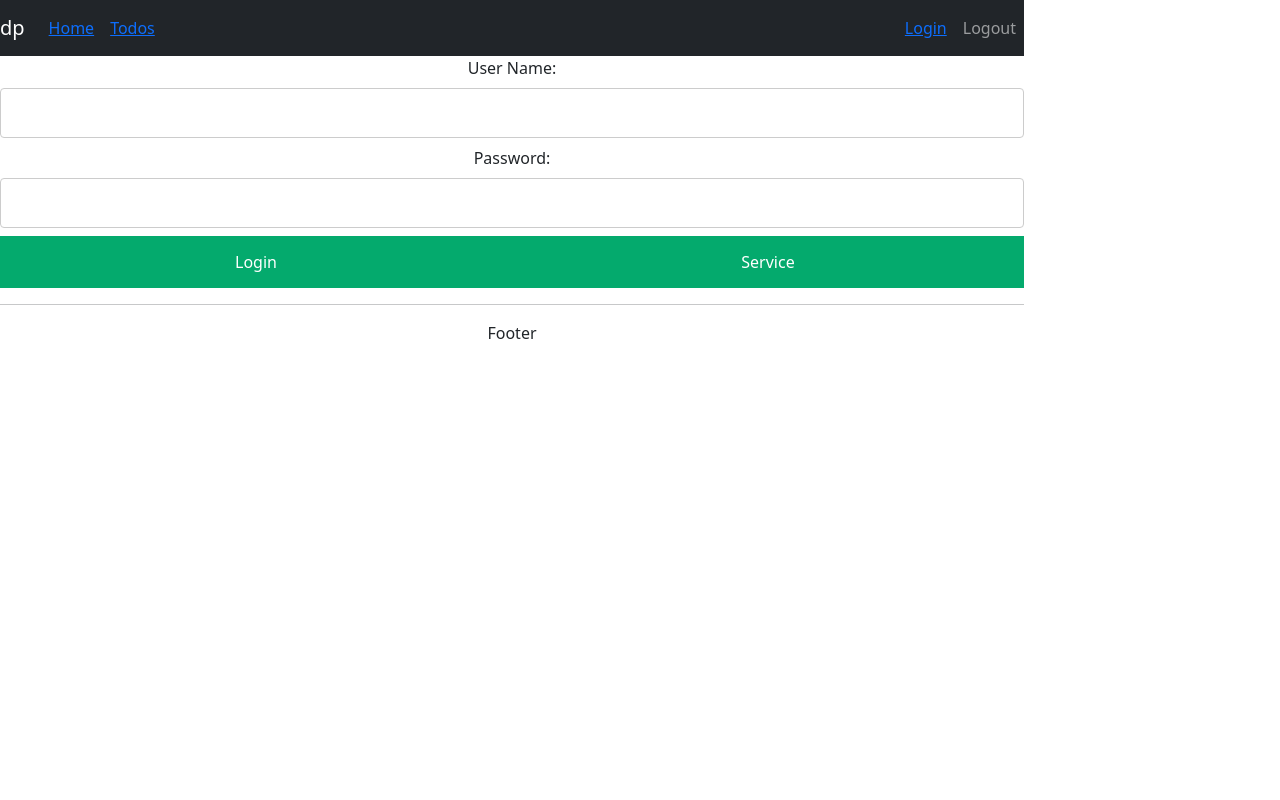
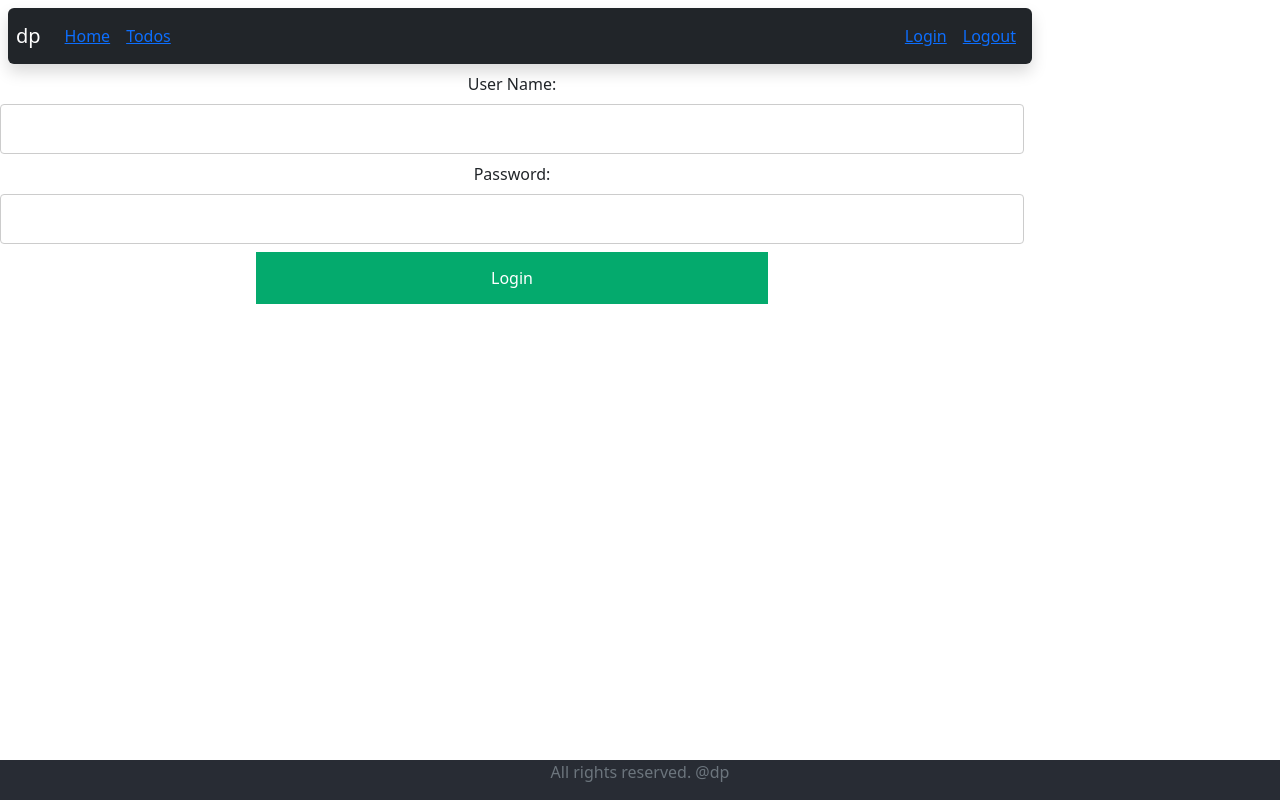
Before and after one commit to divyaprakashdp/todo, a React (Create React App) app: page / in a window 1280 px wide. Built offline with nearby package versions, Linux system fonts and the light colour scheme.

Commit message:
Added Logout component and its routing Updated footer component

```diff
--- a/src/App.css
+++ b/src/App.css
@@ -1,5 +1,6 @@
 .App {
   text-align: center;
+
 }
 
 .App-logo {
@@ -64,3 +65,11 @@ button {
 button:hover {
   background-color: #45a049;
 }
+
+.footer{
+  position: absolute;
+  bottom: 0;
+  width: 100%;
+  height: 40px;
+  background-color: #282c34;
+}
--- a/src/App.js
+++ b/src/App.js
@@ -8,7 +8,7 @@ import 'bootstrap/dist/css/bootstrap.css'
 class App extends Component{
     render(){
         return (
-            <div className="App">
+            <div className="App conainer">
               {/* <Counter/> */}
               <ToDoApp/>
             </div>
--- a/src/ToDoApp/todoApp.jsx
+++ b/src/ToDoApp/todoApp.jsx
@@ -15,17 +15,18 @@ export default class ToDoApp extends Component {
             <div>
 
                 <Router>
-                <HeaderComponent/>
+                    <HeaderComponent />
                     <Routes>
 
                         <Route path="/" element={<LoginComponentWithNavigation />} />
                         <Route path="/login" element={<LoginComponentWithNavigation />} />
                         <Route path="/welcome/:name" element={<WelcomeComponentWithParams />} />
                         <Route path="/todos" element={<ListTodosComponent />} />
+                        <Route path="/logout" element={<LogoutComponent />} />
                         <Route path="*" element={<ErrorComponent />} />
 
                     </Routes>
-                    <FooterComponent/>
+                    <FooterComponent />
                 </Router>
                 {/* <LoginComponent/> */}
                 {/* <WelcomeComponent/> */}
@@ -34,11 +35,22 @@ export default class ToDoApp extends Component {
     }
 }
 
-class HeaderComponent extends Component{
-    render(){
-        return(
+class LogoutComponent extends Component {
+    render() {
+        return (
+            <>
+                <h1>You are logged out</h1>
+                <div className='container'>Thank you for using the application.</div>
+            </>
+        )
+    }
+}
+
+class HeaderComponent extends Component {
+    render() {
+        return (
             <header>
-                <nav className='navbar navbar-expand-md navbar-dark bg-dark'>
+                <nav className='navbar navbar-expand-md navbar-dark bg-dark p-2 m-2 w-100  bg-info text-white shadow rounded-2'>
                     <div><a className='navbar-brand' href="https://www.linkedin.com/in/divyaprakashdp/" target="_blank">dp</a></div>
                     <ul className='navbar-nav'>
                         <li className='nav-link'>
@@ -51,8 +63,11 @@ class HeaderComponent extends Component{
 
                     <ul className='navbar-nav navbar-collapse justify-content-end'>
                         <li className='nav-link'>
-                            <Link to="/login">Login</Link></li>
-                        <li className='nav-link'>Logout</li>
+                            <Link to="/login">Login</Link>
+                        </li>
+                        <li className='nav-link'>
+                            <Link to="/logout">Logout</Link>
+                        </li>
                     </ul>
                 </nav>
             </header>
@@ -60,12 +75,14 @@ class HeaderComponent extends Component{
     }
 }
 
-class FooterComponent extends Component{
-    render(){
-        return(
-            <div>
-                <hr/>Footer
-            </div>
+class FooterComponent extends Component {
+    render() {
+        return (
+            <>
+            <footer className='footer'>
+                <span className='text-muted'>All rights reserved. @dp</span>
+            </footer>
+            </>
         )
     }
 }
@@ -84,7 +101,7 @@ class ListTodosComponent extends Component {
 
     render() {
         return (
-            <div>
+            <div className='container'>
                 <h1>Todo List</h1>
 
                 <table className="table table-bordered">
@@ -152,7 +169,7 @@ class LoginComponent extends Component {
         // this.handlePasswordChange = this.handlePasswordChange.bind(this)
         this.handleChange = this.handleChange.bind(this)
         this.logInClicked = this.logInClicked.bind(this)
-        this.executeHelloWorldService = this.executeHelloWorldService.bind(this)
+        // this.executeHelloWorldService = this.executeHelloWorldService.bind(this)
         this.handleSuccessMsg = this.handleSuccessMsg.bind(this)
         this.handleError = this.handleError.bind(this)
     }
@@ -197,11 +214,11 @@ class LoginComponent extends Component {
         }
     }
 
-    executeHelloWorldService() {
-        HelloWorldService.executor()
-            .then(response => this.handleSuccessMsg(response))
-            .catch(error => this.handleError(error))
-    }
+    // executeHelloWorldService() {
+    //     HelloWorldService.executor()
+    //         .then(response => this.handleSuccessMsg(response))
+    //         .catch(error => this.handleError(error))
+    // }
 
     handleSuccessMsg(response) {
         this.setState({ serviceMessage: response.data })
@@ -225,12 +242,12 @@ class LoginComponent extends Component {
                 Password: <input type="password" name="password" value={this.state.password} onChange={this.handleChange}></input>
                 <button onClick={this.logInClicked}>Login</button>
 
-                <>
+                {/* <>
                     <button onClick={this.executeHelloWorldService}>Service</button>
                     <>
                         {this.state.serviceMessage}
                     </>
-                </>
+                </> */}
 
             </div>
 
```
